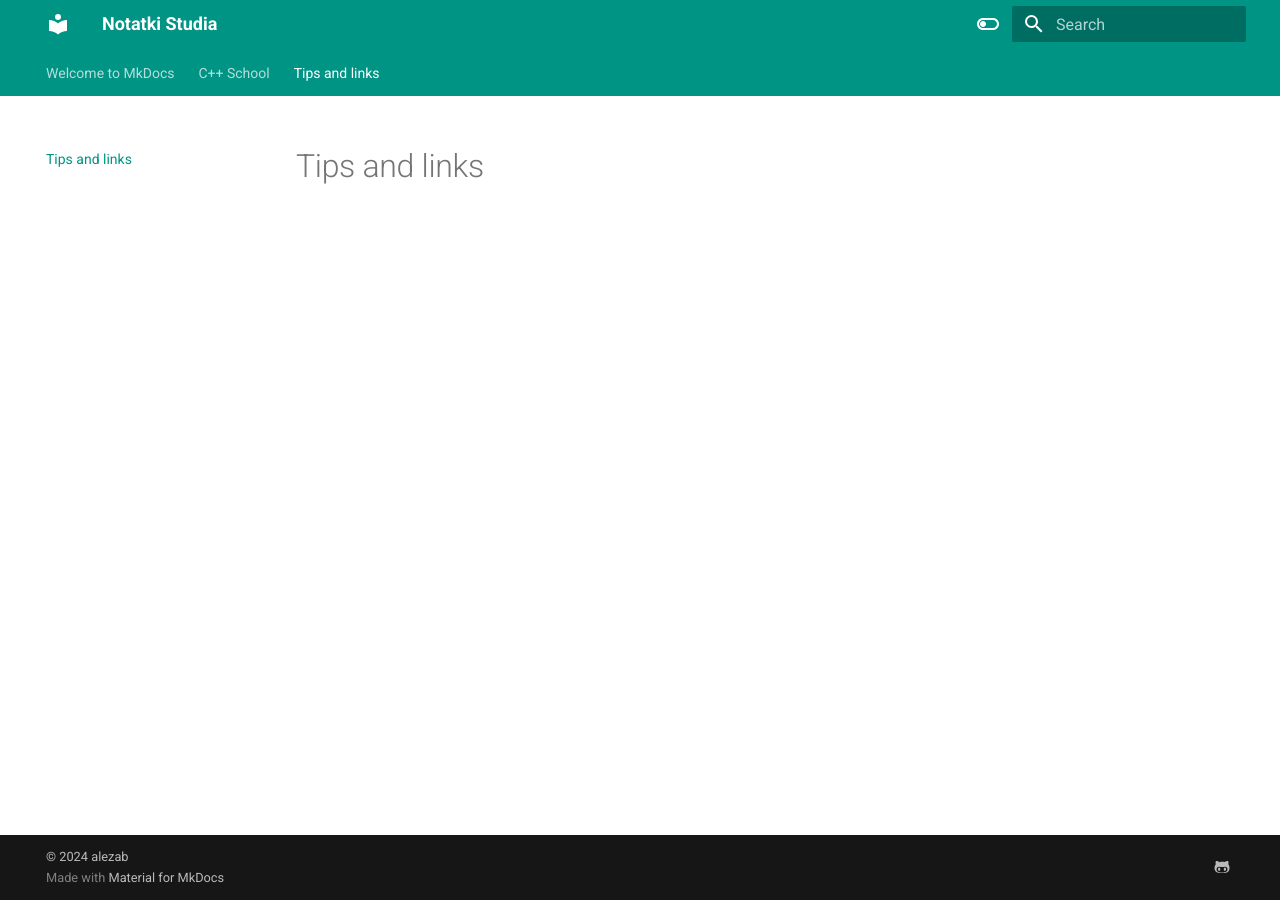
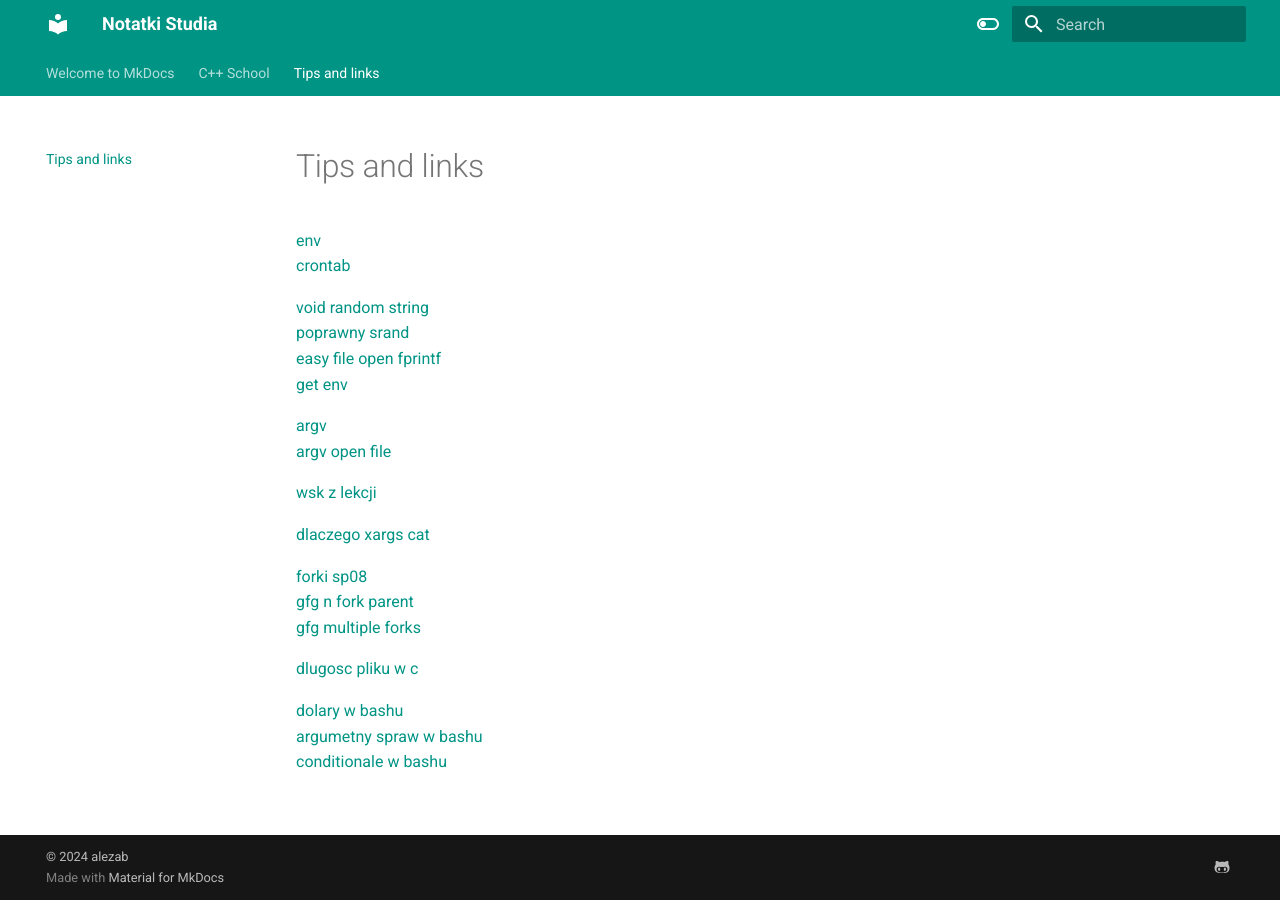
Before and after one commit to alezab/alezab.github.io, an MkDocs documentation site: the page built from docs/page3.md, in a window 1280 px wide. Built offline with MkDocs 1.6.1 and Material for MkDocs 9.7.7, drawn with Linux system fonts in a browser that asks for light colours.

Commit message:
Adding links 1

```diff
--- a/docs/page3.md
+++ b/docs/page3.md
@@ -1 +1,28 @@
 # Tips and links
+
+[env](https://www.freecodecamp.org/news/how-to-set-an-environment-variable-in-linux/)
+[crontab](https://crontab.guru)
+
+[void random string](https://stackoverflow.com/a/40770273)
+[poprawny srand](https://juejin.cn/s/c%2B%2B%20%E9%9A%8F%E6%9C%BA%E5%AD%97%E4%B8%B2)
+[easy file open fprintf](https://www.tutorialspoint.com/c_standard_library/c_function_fprintf.htm)
+[get env](https://www.tutorialspoint.com/c_standard_library/c_function_getenv.htm)
+
+[argv](https://stackoverflow.com/a/16869591)
+[argv open file](https://www.opentechguides.com/how-to/article/c/45/c-read-file.html)
+
+
+[wsk z lekcji](https://michal.panczyk.info/pp/topics/9.html)
+
+
+[dlaczego xargs cat](https://superuser.com/questions/796122/trying-to-cat-the-result-of-piped-commands)
+
+[forki sp08](https://mw.home.amu.edu.pl/zajecia/SOP2015/SOP08.html)
+[gfg n fork parent](https://www.geeksforgeeks.org/create-n-child-process-parent-process-using-fork-c/)
+[gfg multiple forks](https://www.geeksforgeeks.org/creating-multiple-process-using-fork/)
+
+[dlugosc pliku w c](https://www.geeksforgeeks.org/fseek-in-c-with-example/)
+
+[dolary w bashu](http://linuxsig.org/files/bash_scripting.html)
+[argumetny spraw w bashu](https://stackoverflow.com/a/18568726)
+[conditionale w bashu](https://www.gnu.org/software/bash/manual/bash.html#Bash-Conditional-Expressions)
```
